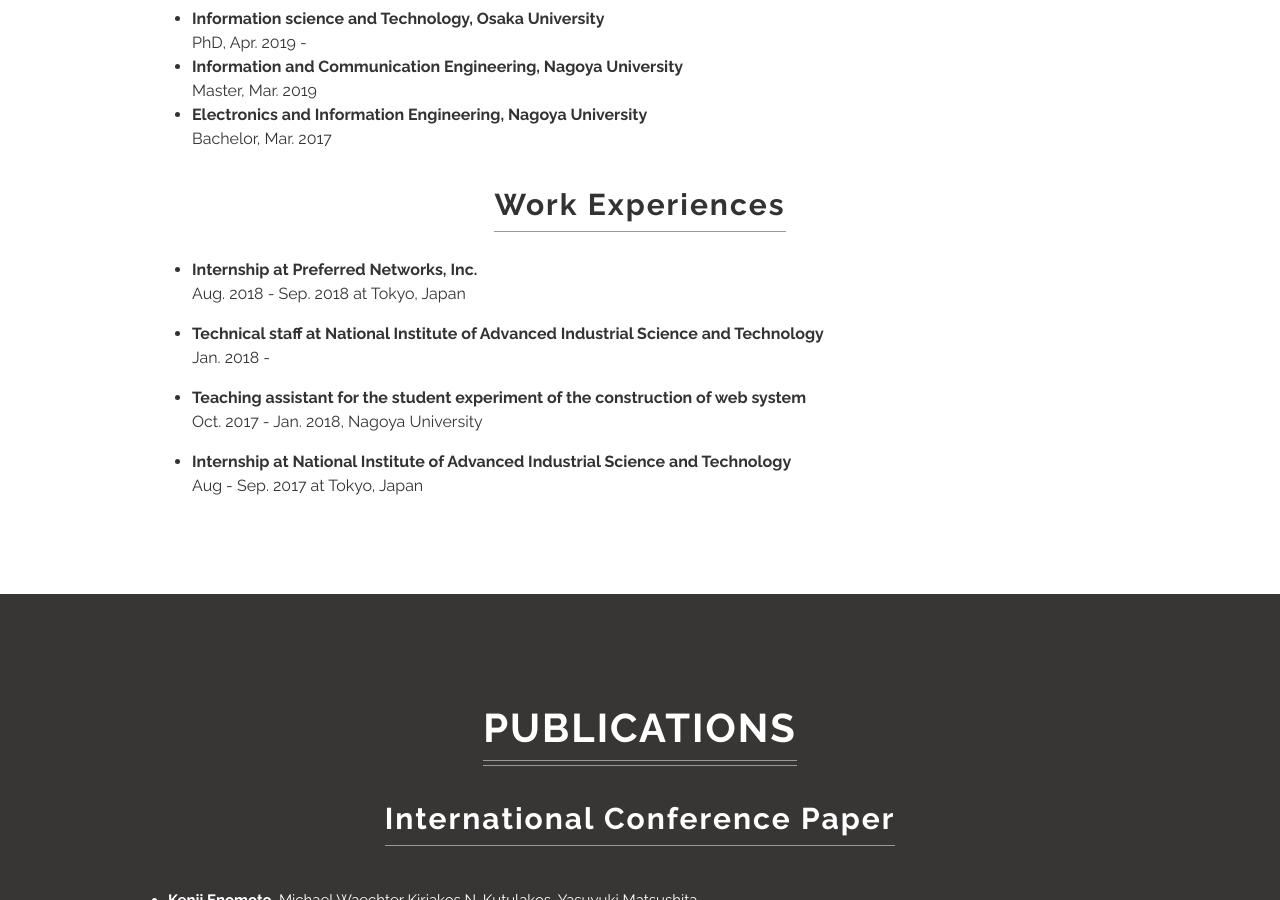
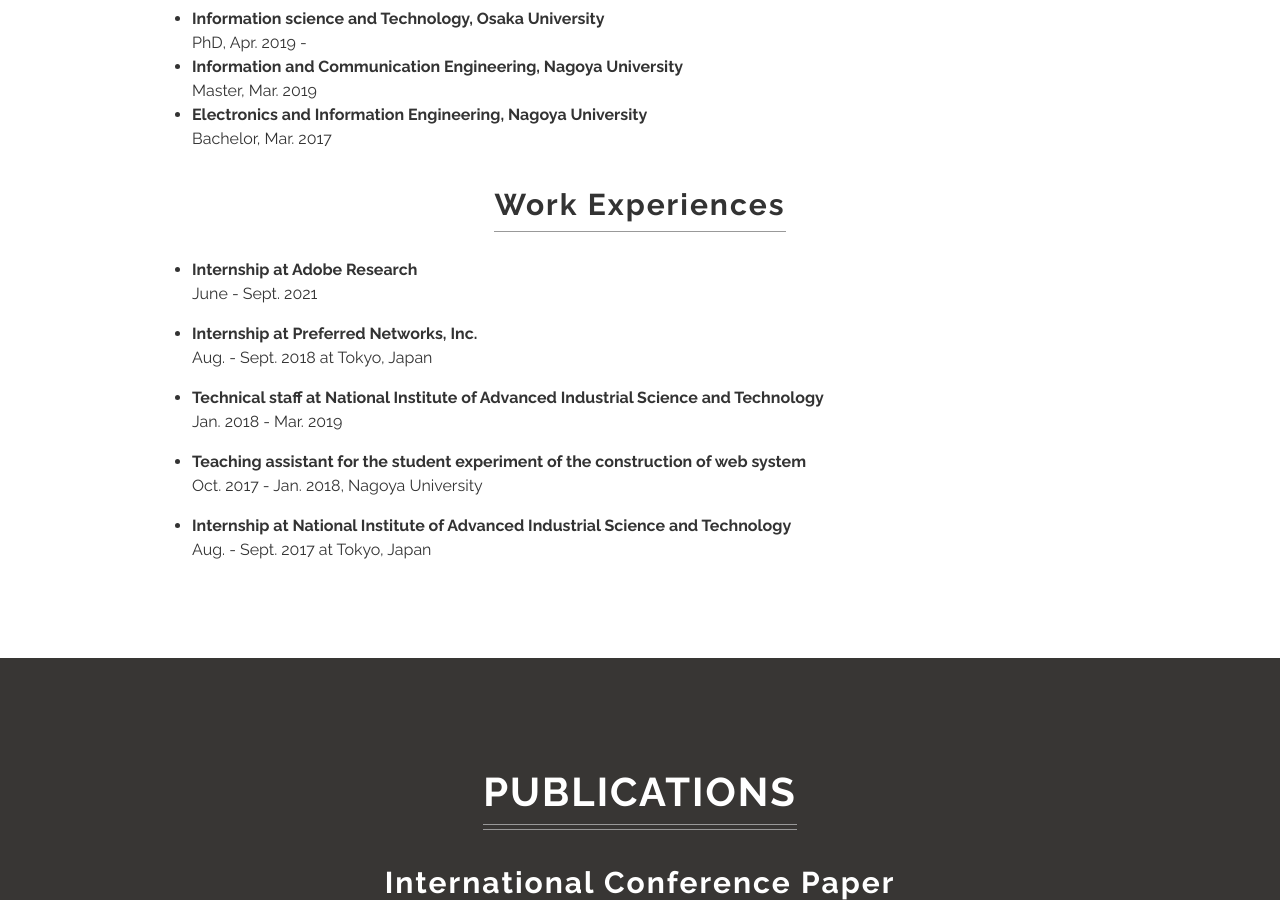
Before and after one commit to enomotokenji/enomotokenji.github.io, a Jekyll site: the page index.html, which Jekyll copies as it is, in a window 1280 px wide and 900 px high, scrolled down 1249 px. Built offline with Jekyll 4.4.1, drawn with Linux system fonts in a browser that asks for light colours; nearby versions of some CDN libraries.

Commit message:
updated work experiences

```diff
--- a/index.html
+++ b/index.html
@@ -76,16 +76,19 @@
         <h2 class="sub-heading">Work Experiences</h2>
         <div class="edu-text">
             <ul>
-                <li><strong>Internship at Preferred Networks, Inc.</strong><br>Aug. 2018 - Sep. 2018 at Tokyo, Japan</li>
+                <li><strong>Internship at Adobe Research</strong><br>June - Sept. 2021</li>
             </ul>
             <ul>
-                <li><strong>Technical staff at National Institute of Advanced Industrial Science and Technology</strong><br>Jan. 2018 - </li>
+                <li><strong>Internship at Preferred Networks, Inc.</strong><br>Aug. - Sept. 2018 at Tokyo, Japan</li>
+            </ul>
+            <ul>
+                <li><strong>Technical staff at National Institute of Advanced Industrial Science and Technology</strong><br>Jan. 2018 - Mar. 2019</li>
             </ul>
             <ul>
                 <li><strong>Teaching assistant for the student experiment of the construction of web system</strong><br>Oct. 2017 - Jan. 2018, Nagoya University</li>
             </ul>
             <ul>
-                <li><strong>Internship at National Institute of Advanced Industrial Science and Technology</strong><br>Aug - Sep. 2017 at Tokyo, Japan</li>
+                <li><strong>Internship at National Institute of Advanced Industrial Science and Technology</strong><br>Aug. - Sept. 2017 at Tokyo, Japan</li>
             </ul>
         </div>
 
```
